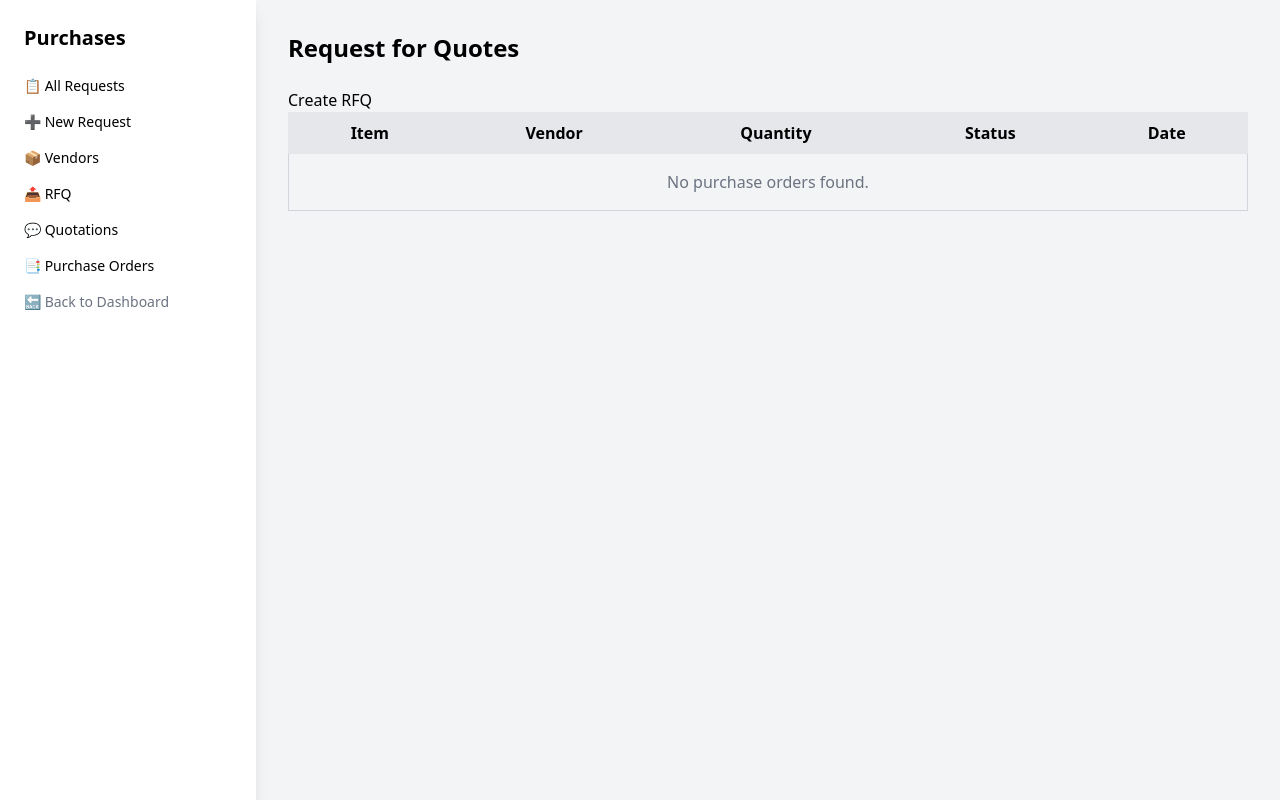
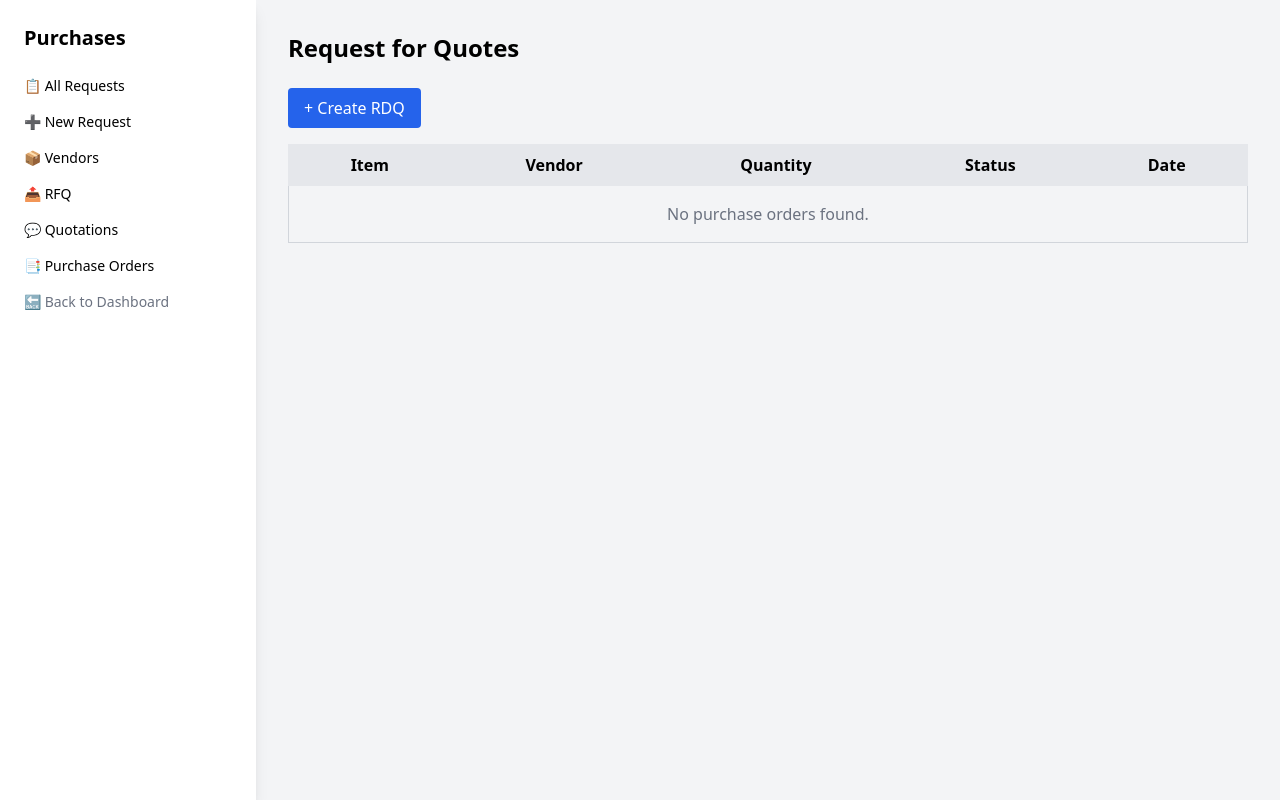
Before and after one commit to Anuoluwa-samuel/Django_erp, a Django app: page /purchases/rfq/ in a window 1280 px wide. Run offline with Django 5.2, Linux system fonts and the light colour scheme; the visitor is signed in with stand-in values (Sample User, id 1); data that the repository does not hold is empty.

Commit message:
feat(rfq): Rename 'Create RFQ' link to 'Create RDQ'

```diff
--- a/templates/purchases/rfq_list.html
+++ b/templates/purchases/rfq_list.html
@@ -6,7 +6,8 @@
 
  <h2 class="text-2xl font-bold mb-6">Request for Quotes</h2>
 
-<a href="{% url 'create_rfq' %}">Create RFQ</a>
+<a href="{% url 'create_purchase_request' %}" class="bg-blue-600 text-white px-4 py-2 rounded mb-4 inline-block">+ Create RDQ</a>
+
 <table class="w-full table-auto border border-gray-300">
   <thead class="bg-gray-200">
     <tr>
```
